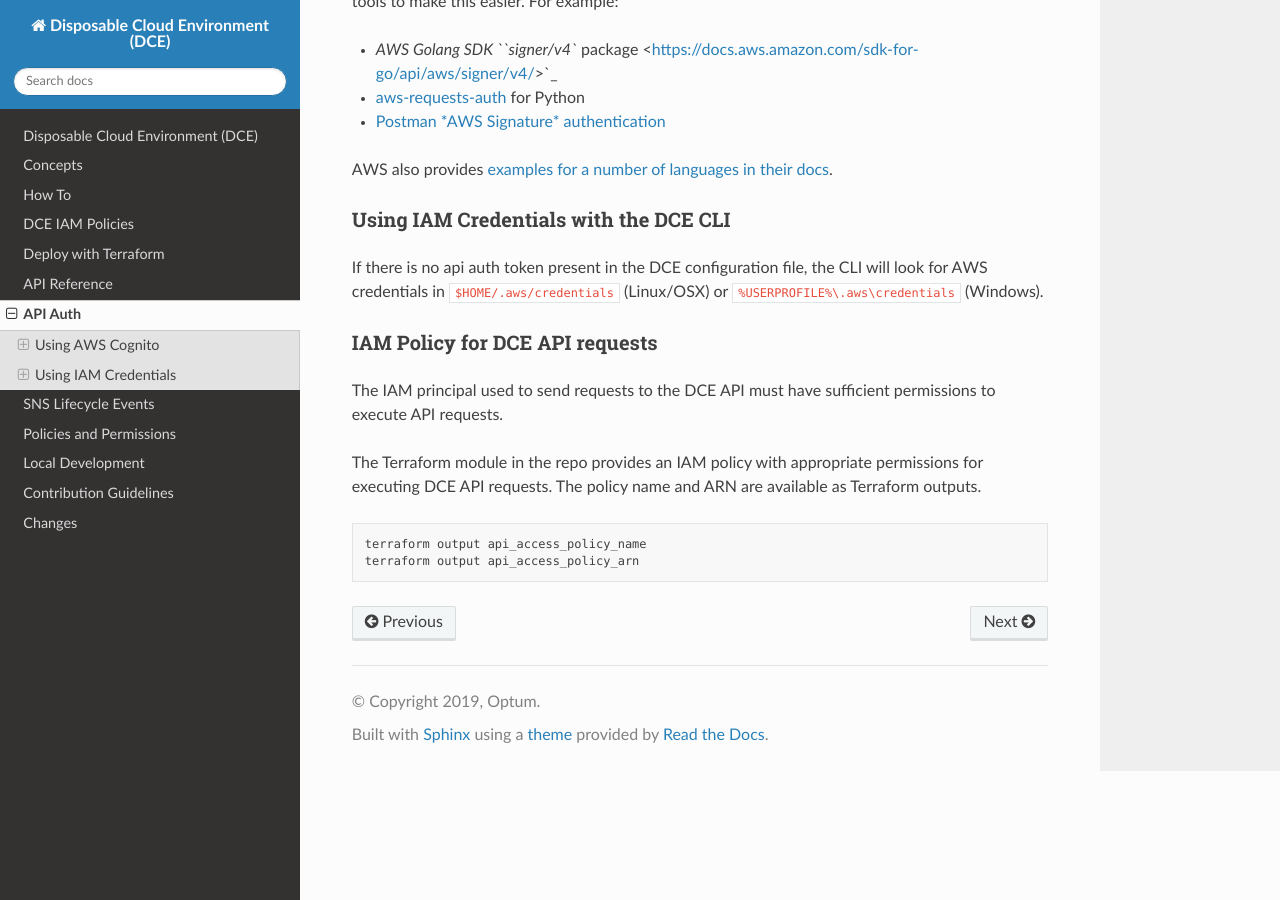
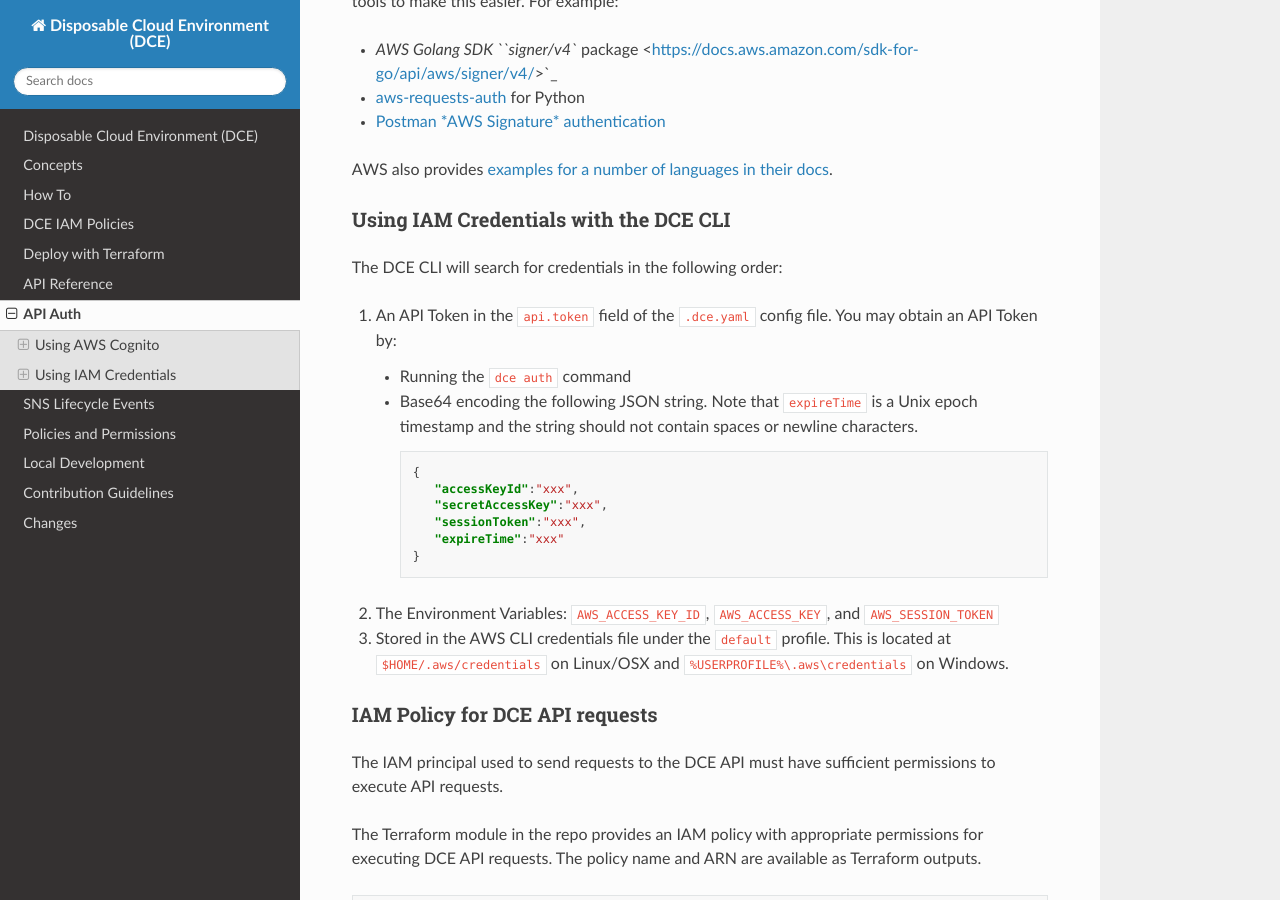
Before and after one commit to Optum/dce, a Sphinx documentation site: the page built from docs/api-auth.md, in a window 1280 px wide and 900 px high, scrolled down 6761 px. Built offline with Sphinx 7.4.7 and the Read the Docs theme 2.0.0, drawn with Linux system fonts in a browser that asks for light colours; some of the changed text lies outside the part shown.

````diff
--- a/docs/api-auth.md
+++ b/docs/api-auth.md
@@ -126,7 +126,23 @@ AWS also provides [examples for a number of languages in their docs](https://doc
 
 ### Using IAM Credentials with the DCE CLI
 
-If there is no api auth token present in the DCE configuration file, the CLI will look for AWS credentials in `$HOME/.aws/credentials` (Linux/OSX) or `%USERPROFILE%\.aws\credentials` (Windows).
+The DCE CLI will search for credentials in the following order:
+
+1. An API Token in the `api.token` field of the `.dce.yaml` config file. You may obtain an API Token by:
+    - Running the `dce auth` command
+    - Base64 encoding the following JSON string. Note that `expireTime` is a Unix epoch timestamp and the string should
+    not contain spaces or newline characters.
+
+        ```json
+        {
+           "accessKeyId":"xxx",
+           "secretAccessKey":"xxx",
+           "sessionToken":"xxx",
+           "expireTime":"xxx"
+        }
+        ```
+1. The Environment Variables: `AWS_ACCESS_KEY_ID`, `AWS_ACCESS_KEY`, and `AWS_SESSION_TOKEN`
+1. Stored in the AWS CLI credentials file under the `default` profile. This is located at `$HOME/.aws/credentials` on Linux/OSX and `%USERPROFILE%\.aws\credentials` on Windows.
 
 ### IAM Policy for DCE API requests
 
````
Also changed, not shown: other parts of docs/api-auth.md (+1 -1 lines), docs/howto.md (+5 -5 lines).
